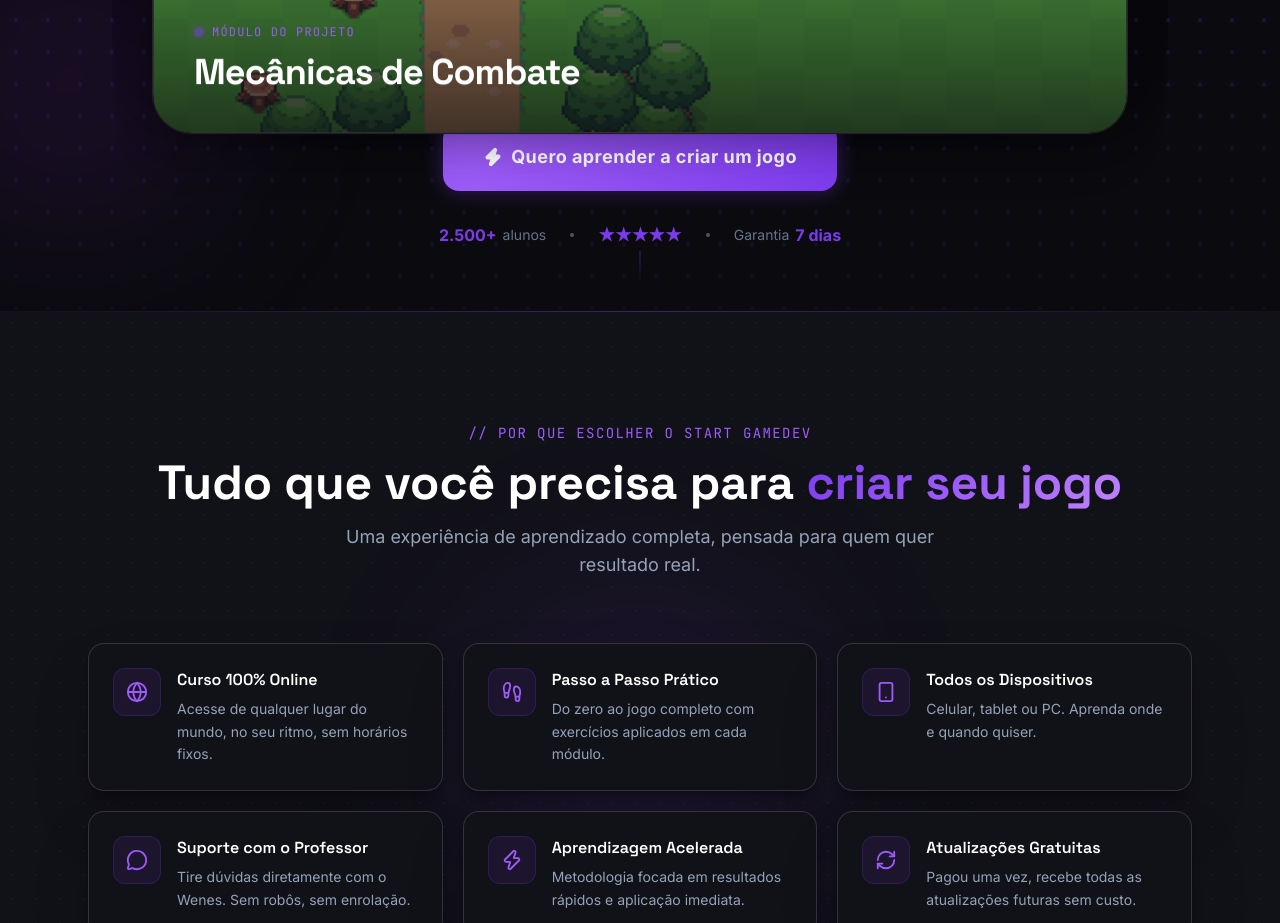
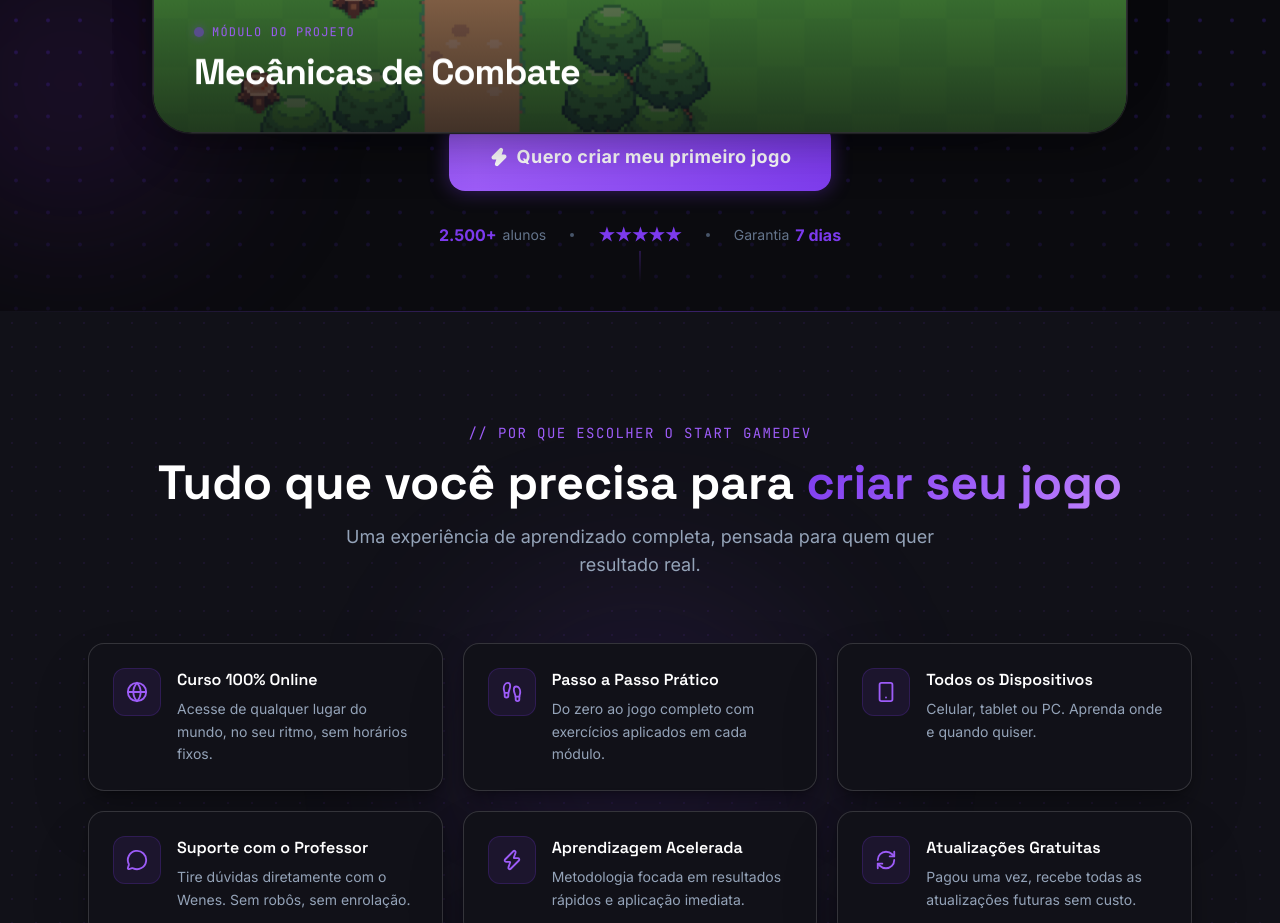
Before and after one commit to 1dougweb/startgame-dev, a React (Vite) app: page / in a window 1280 px wide. Shown: the part 1040-1963 px from the top of the page. Built offline with nearby package versions, Linux system fonts and the light colour scheme; grey boxes are pictures that could not be loaded.

Commit message:
fix button

```diff
--- a/src/components/Hero.jsx
+++ b/src/components/Hero.jsx
@@ -121,12 +121,20 @@ export default function Hero() {
           className="flex flex-col sm:flex-row items-center justify-center gap-4 px-4"
         >
           <a
-            href="#price-card"
-            className="w-full sm:w-auto neon-btn shimmer-btn text-base md:text-lg px-8 md:px-10 py-4 md:py-5 rounded-2xl font-bold tracking-wide text-center"
+            href="#pricing"
+            onClick={(e) => {
+              e.preventDefault();
+              const element = document.getElementById('price-card');
+              if (element) {
+                element.scrollIntoView({ behavior: 'smooth', block: 'center' });
+                window.history.pushState(null, null, '#pricing');
+              }
+            }}
+            className="w-full sm:w-auto neon-btn shimmer-btn text-sm sm:text-base md:text-lg px-6 sm:px-8 md:px-10 py-4 md:py-5 rounded-2xl font-bold tracking-wide text-center"
           >
             <span className="flex items-center justify-center gap-2">
               <Zap size={20} className="fill-white" />
-              Quero aprender a criar um jogo
+              Quero criar meu primeiro jogo
             </span>
           </a>
         </motion.div>
--- a/src/components/Navbar.jsx
+++ b/src/components/Navbar.jsx
@@ -19,6 +19,17 @@ export default function Navbar() {
     window.addEventListener('scroll', handleScroll, { passive: true });
     return () => window.removeEventListener('scroll', handleScroll);
   }, []);
+
+  const handleNavClick = (e, href) => {
+    e.preventDefault();
+    const id = href.replace('#', '');
+    const element = document.getElementById(id === 'pricing' ? 'price-card' : id);
+    if (element) {
+      element.scrollIntoView({ behavior: 'smooth', block: id === 'pricing' ? 'center' : 'start' });
+      window.history.pushState(null, null, href);
+    }
+    setMenuOpen(false);
+  };
 
   return (
     <>
@@ -47,6 +58,7 @@ export default function Navbar() {
               <a
                 key={l.label}
                 href={l.href}
+                onClick={(e) => handleNavClick(e, l.href)}
                 className="text-slate-400 hover:text-white text-sm transition-colors duration-200"
               >
                 {l.label}
@@ -57,6 +69,7 @@ export default function Navbar() {
           {/* CTA */}
           <a
             href="#pricing"
+            onClick={(e) => handleNavClick(e, '#pricing')}
             className="hidden md:inline-flex items-center gap-1.5 px-5 py-2 rounded-xl bg-neon/15 border border-neon/40 text-neon-light text-sm font-semibold hover:bg-neon/25 hover:border-neon/60 transition-all duration-200"
           >
             <Zap size={14} className="fill-neon-light" />
@@ -87,7 +100,7 @@ export default function Navbar() {
               <a
                 key={l.label}
                 href={l.href}
-                onClick={() => setMenuOpen(false)}
+                onClick={(e) => handleNavClick(e, l.href)}
                 className="font-display font-semibold text-2xl text-white hover:text-neon-light transition-colors"
               >
                 {l.label}
@@ -95,7 +108,7 @@ export default function Navbar() {
             ))}
             <a
               href="#pricing"
-              onClick={() => setMenuOpen(false)}
+              onClick={(e) => handleNavClick(e, '#pricing')}
               className="neon-btn shimmer-btn mt-4 px-10 py-4 rounded-2xl font-bold"
             >
               <span>Quero o curso</span>
--- a/src/index.css
+++ b/src/index.css
@@ -20,6 +20,7 @@
 html {
   -webkit-font-smoothing: antialiased;
   -moz-osx-font-smoothing: grayscale;
+  scroll-behavior: smooth;
 }
 
 body {
```
